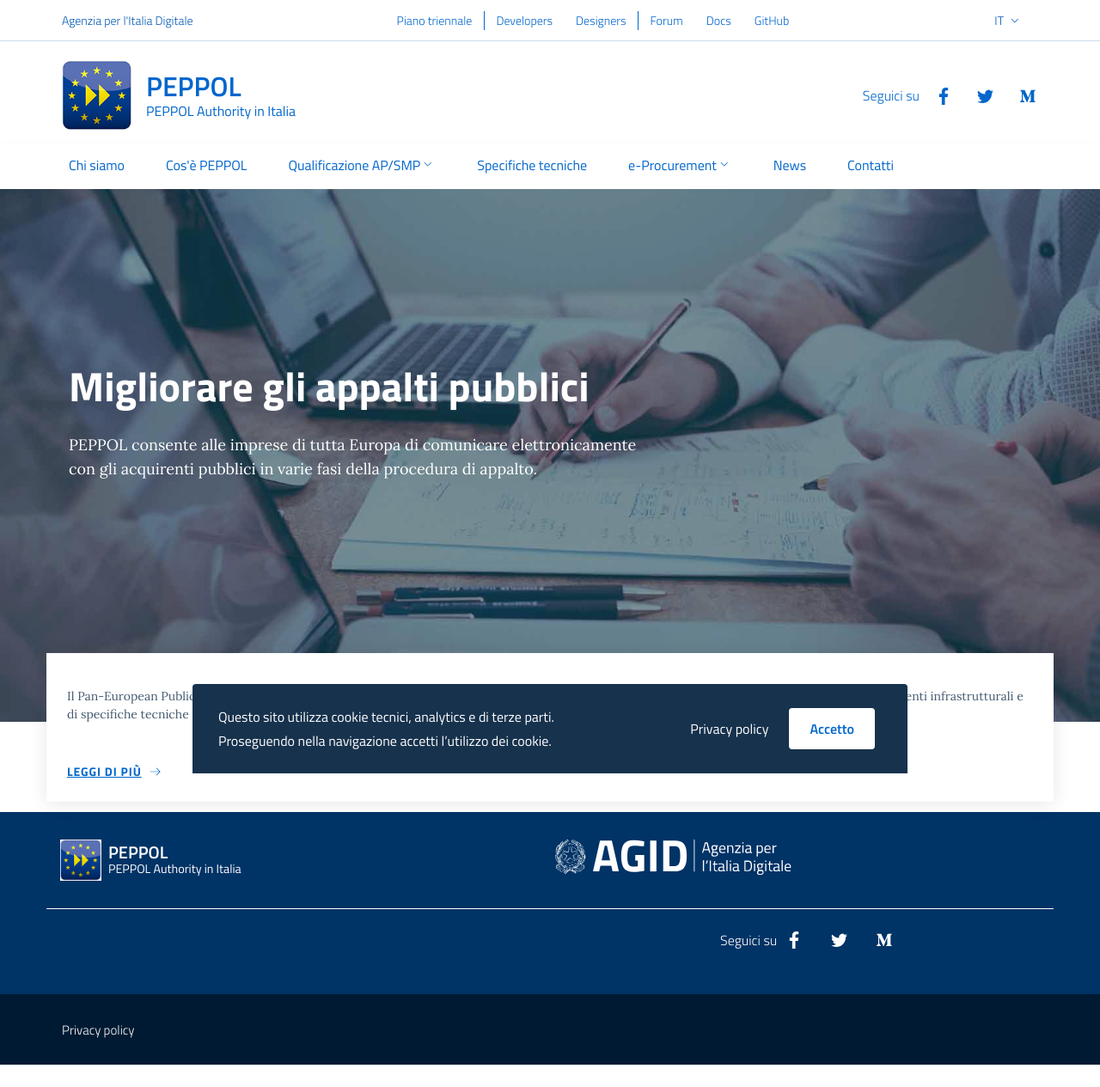
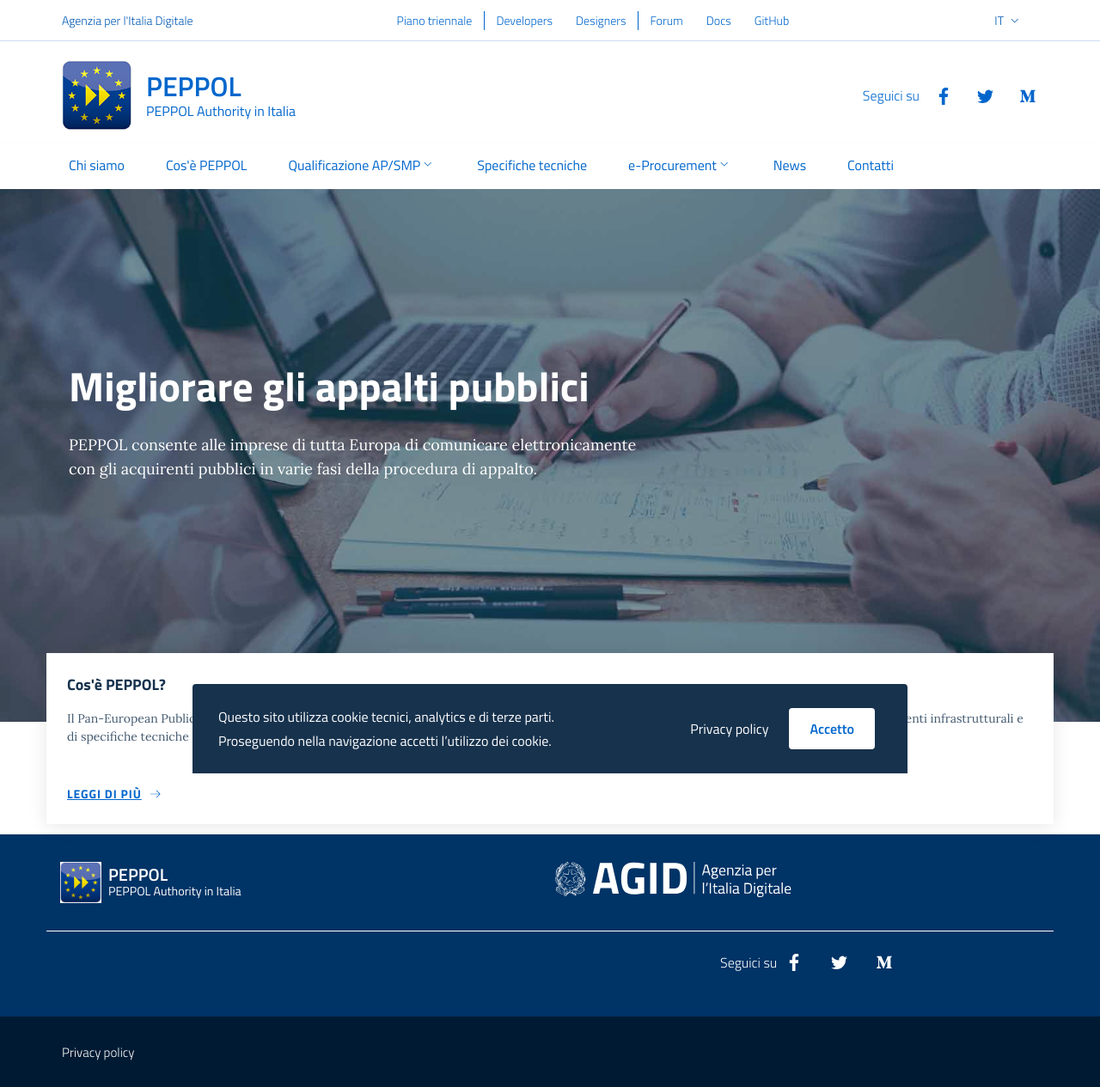
Before and after one commit to realeroberto/peppol.agid.gov.it, a Jekyll site: the page built from it/index.md, in a window 1280 px wide. Shown: the whole page at 86% size. Built offline with Jekyll 4.4.1, drawn with Linux system fonts in a browser that asks for light colours; before the commit the page ends 1239 px from its top, so only the background shows below that.

Commit message:
Include hero title

```diff
--- a/it/index.md
+++ b/it/index.md
@@ -21,4 +21,4 @@
 procedure di e-Procurement.
 {% endcapture %}
 
-{% include hero.html text=hero_text %}
+{% include hero.html text=hero_text title=hero_title %}
```
